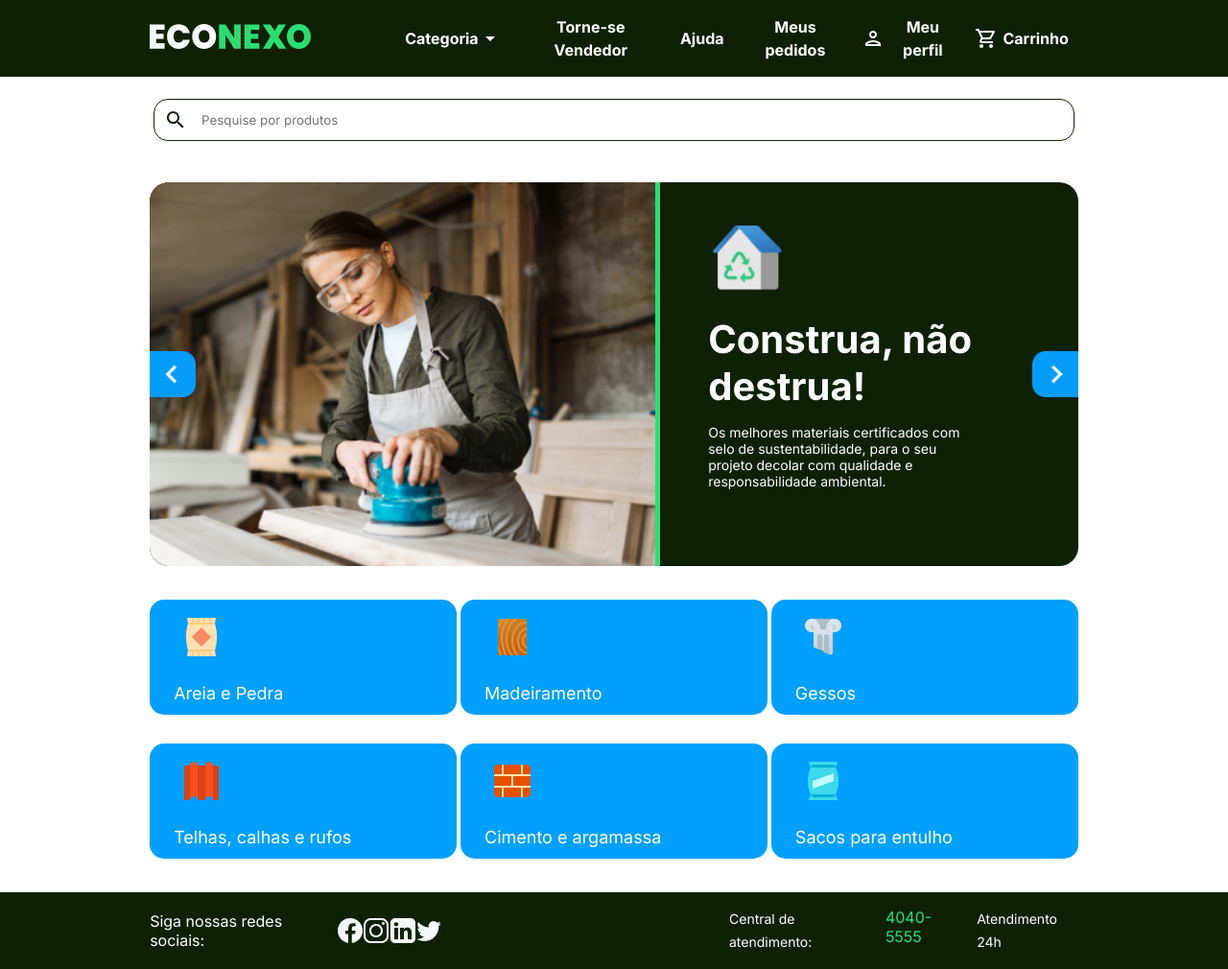
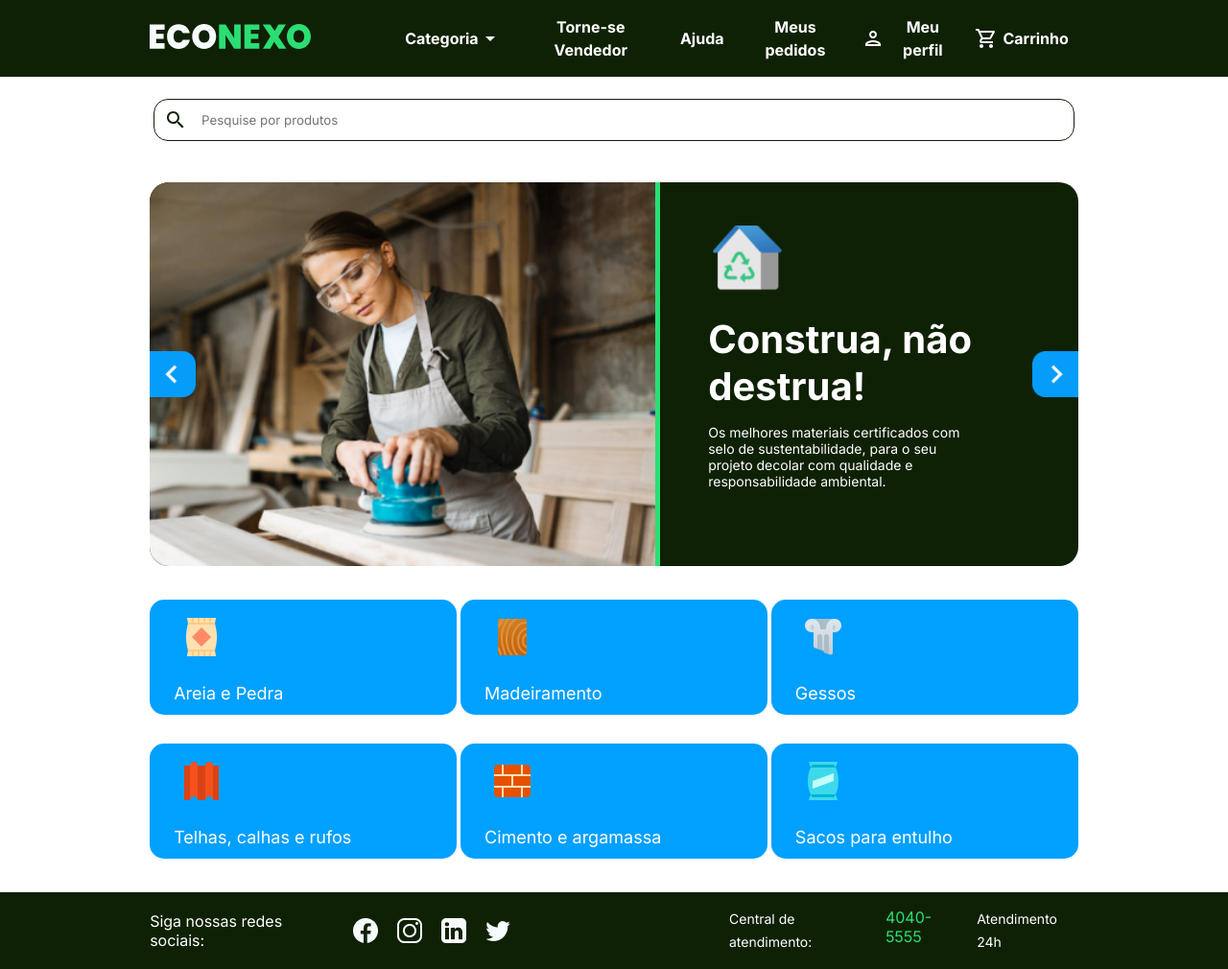
Before and after one commit to LipeSou/ecoPlace, a React (Create React App) app: page / in a window 1280 px wide. Shown: the whole page at 96% size. Built offline with nearby package versions, Linux system fonts and the light colour scheme.

Commit message:
icones ok

```diff
--- a/src/components/footer/styled.js
+++ b/src/components/footer/styled.js
@@ -36,6 +36,9 @@ export const StyledIcons = styled.div`
     display: flex;
     justify-content: space-around;
     margin-right: 30%;
+    >img{
+        margin-left: 20px;
+    }
 `
 
 export const StyledText = styled.p`
```
